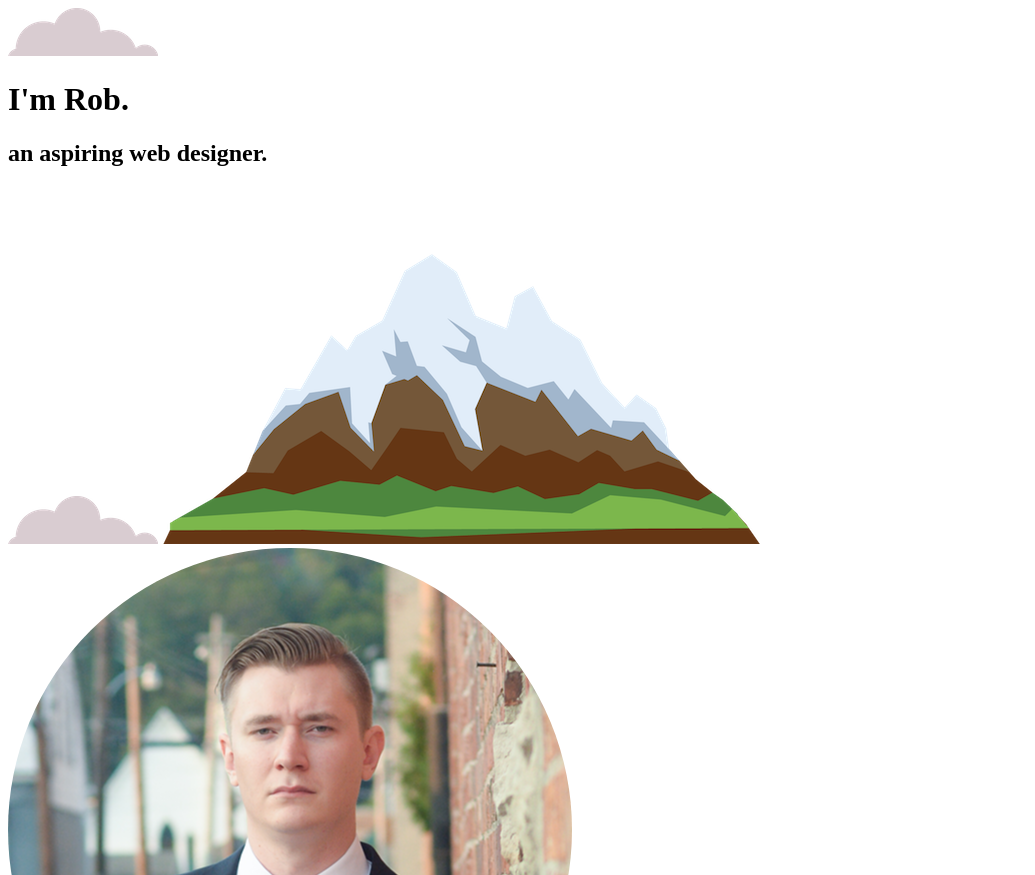
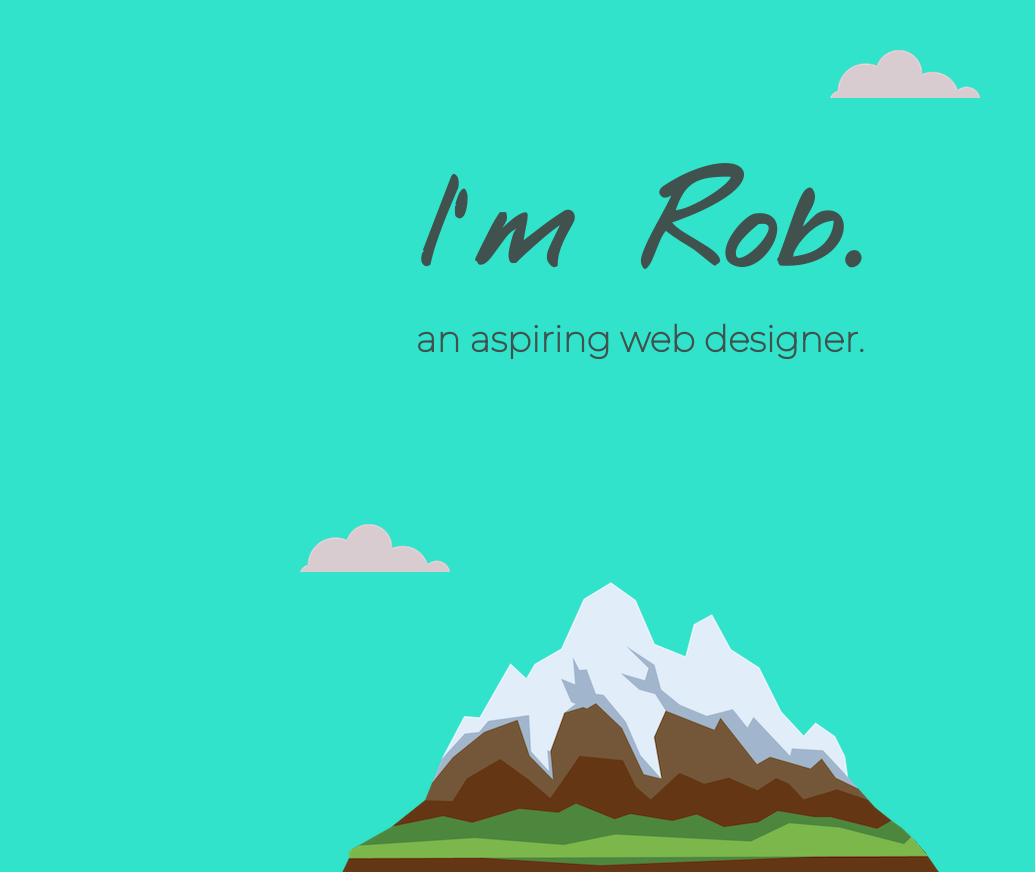
Before and after one commit to finkrobertb/website, a plain HTML site: page index.html in a window 1280 px wide. Shown: the top 875 px of the page, without its empty margins (0-1035 px from the left). Drawn offline with Linux system fonts and the light colour scheme; files whose address does not match are found by name.

Commit message:
Update index.html

```diff
--- a/index.html
+++ b/index.html
@@ -4,7 +4,7 @@
   <head>
     <meta charset="utf-8">
     <title>Rob Fink - Website</title>
-    <link rel="stylesheet" href="CSS\styles.css" />
+    <link rel="stylesheet" href="styles.css" />
     <link rel="icon" href="favicon.ico">
     <link href="https://fonts.googleapis.com/css2?family=Merriweather:wght@300&family=Montserrat:wght@100&family=Nothing+You+Could+Do&display=swap" rel="stylesheet">
   </head>
```
